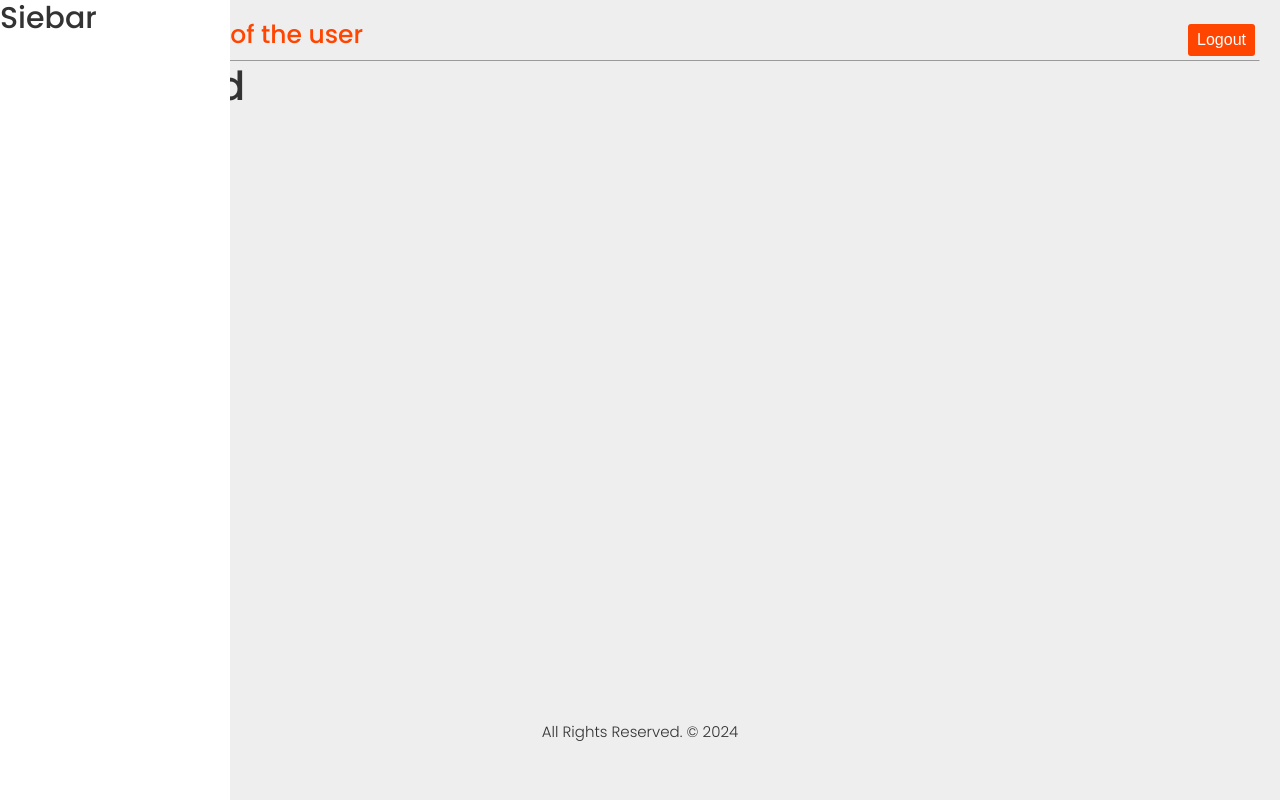
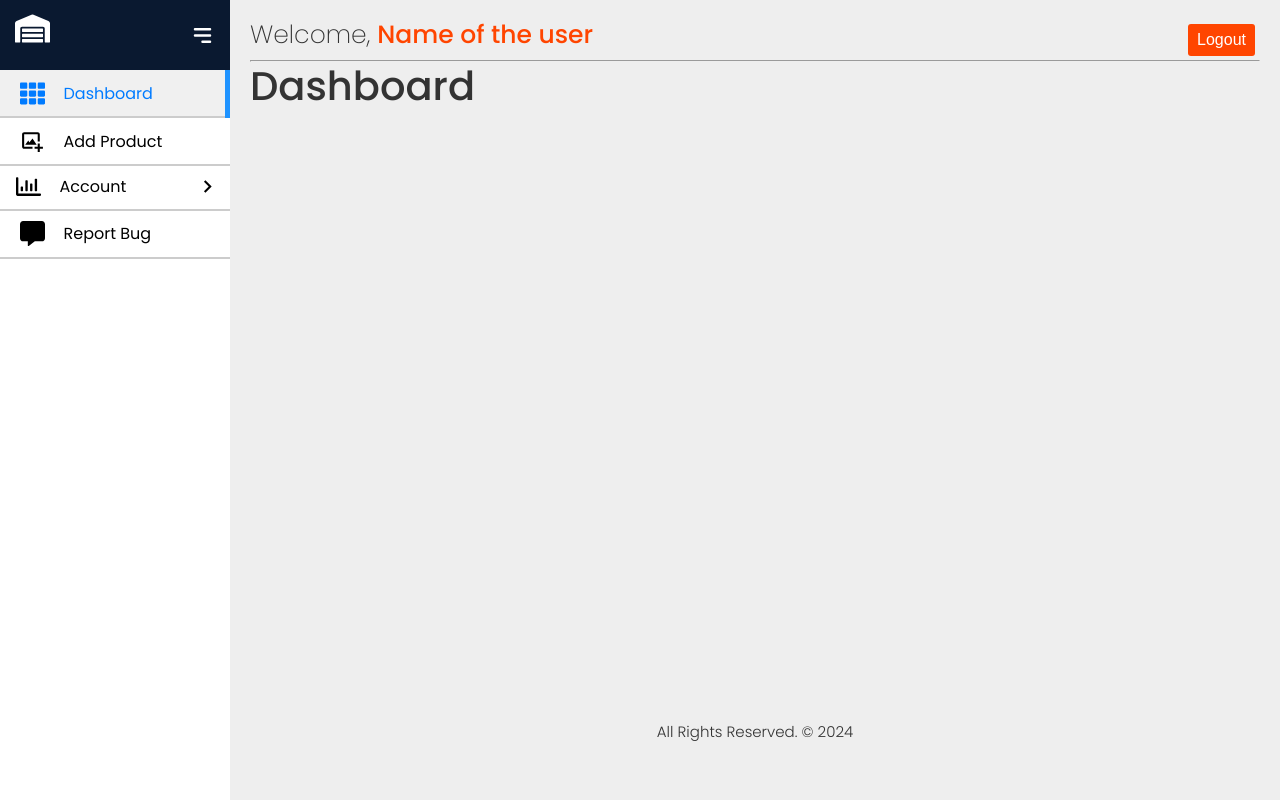
Before and after one commit to btasevski123/warehouse-app, a React (Create React App) app in the folder frontend/: page /dashboard in a window 1280 px wide. Built offline with nearby package versions, Linux system fonts and the light colour scheme; the HTML template or start-up script is replaced by a standard one.

Commit message:
fix: complete the sidebar component + update the auth with reducers

```diff
--- a/frontend/package.json
+++ b/frontend/package.json
@@ -11,12 +11,14 @@
     "@testing-library/jest-dom": "^5.17.0",
     "@testing-library/react": "^13.4.0",
     "@testing-library/user-event": "^13.5.0",
+    "axios": "^1.7.2",
     "react": "^18.3.1",
     "react-dom": "^18.3.1",
     "react-icons": "^5.2.1",
     "react-redux": "^9.1.2",
     "react-router-dom": "^6.23.1",
     "react-scripts": "5.0.1",
+    "react-toastify": "^10.0.5",
     "sass": "^1.77.5",
     "web-vitals": "^2.1.4"
   },
--- a/frontend/src/components/sidebar/Sidebar.js
+++ b/frontend/src/components/sidebar/Sidebar.js
@@ -1,15 +1,50 @@
-import React from "react";
+import React, { useState } from "react";
 import "./Sidebar.scss";
+import { HiMenuAlt3 } from "react-icons/hi";
+import { FaWarehouse } from "react-icons/fa";
+import menu from "../../data/sidebar";
+import SidebarItem from "./SidebarItem";
+import { useNavigate } from "react-router-dom";
 
+const Sidebar = ({ children }) => {
+  const [isOpen, setIsOpen] = useState(true);
+  const toggle = () => setIsOpen(!isOpen);
+  const navigate = useNavigate();
 
+  const goHome = () => {
+    navigate("/");
+  };
 
-const Sidebar = ({children}) => {
   return (
     <div className="layout">
-     <div className="sidebar">
-       <h2>Siebar</h2>
+      <div className="sidebar" style={{ width: isOpen ? "230px" : "60px" }}>
+        <div className="top_section">
+          <div className="logo" style={{ display: isOpen ? "block" : "none" }}>
+            <FaWarehouse
+              size={35}
+              style={{ cursor: "pointer" }}
+              onClick={goHome}
+            />
+          </div>
+
+          <div
+            className="bars"
+            style={{ marginLeft: isOpen ? "100px" : "0px" }}
+          >
+            <HiMenuAlt3 onClick={toggle} />
+          </div>
+        </div>
+        {menu.map((item, index) => {
+          return <SidebarItem key={index} item={item} isOpen={isOpen} />;
+        })}
       </div>
-      <main>
+
+      <main
+        style={{
+          paddingLeft: isOpen ? "230px" : "60px",
+          transition: "all .5s",
+        }}
+      >
         {children}
       </main>
     </div>
--- a/frontend/src/components/sidebar/Sidebar.scss
+++ b/frontend/src/components/sidebar/Sidebar.scss
@@ -22,8 +22,8 @@ main {
 .top_section {
   display: flex;
   align-items: center;
+  justify-content: space-between;
   padding: 10px 15px;
-  // border-bottom: 2px solid #ccc;
   transition: all 0.5s;
   background-color: var(--dark-blue);
   height: 70px;
--- /dev/null
+++ b/frontend/src/components/sidebar/SidebarItem.js
@@ -0,0 +1,65 @@
+import React, { useState } from "react";
+import { MdKeyboardArrowRight } from "react-icons/md";
+import { NavLink } from "react-router-dom";
+
+const activeLink = ({ isActive }) => (isActive ? "active" : "link");
+const activeSublink = ({ isActive }) => (isActive ? "active" : "link");
+
+const SidebarItem = ({ item, isOpen }) => {
+  const [expandMenu, setExpandMenu] = useState(false);
+
+  if (item.childrens) {
+    return (
+      <div
+        className={
+          expandMenu ? "sidebar-item s-parent open" : "sidebar-item s-parent"
+        }
+      >
+        <div className="sidebar-title">
+          <span>
+            {item.icon && <div className="icon">{item.icon}</div>}
+            {isOpen && <div>{item.title}</div>}
+          </span>
+          <MdKeyboardArrowRight
+            size={25}
+            className="arrow-icon"
+            onClick={() => setExpandMenu(!expandMenu)}
+          />
+        </div>
+        <div className="sidebar-content">
+          {item.childrens.map((child, index) => {
+            return (
+              <div key={index} className="s-child">
+                <NavLink to={child.path} className={activeSublink}>
+                  <div className="sidebar-item">
+                    <div className="sidebar-title">
+                      <span>
+                        {child.icon && <div className="icon">{child.icon}</div>}
+                        {isOpen && <div>{child.title}</div>}
+                      </span>
+                    </div>
+                  </div>
+                </NavLink>
+              </div>
+            );
+          })}
+        </div>
+      </div>
+    );
+  } else {
+    return (
+      <NavLink to={item.path} className={activeLink}>
+        <div className="sidebar-item s-parent">
+          <div className="sidebar-title">
+            <span>
+              {item.icon && <div className="icon">{item.icon}</div>}
+              {isOpen && <div>{item.title}</div>}
+            </span>
+          </div>
+        </div>
+      </NavLink>
+    );
+  }
+};
+
+export default SidebarItem;
--- /dev/null
+++ b/frontend/src/data/sidebar.js
@@ -0,0 +1,36 @@
+import { FaTh, FaRegChartBar, FaCommentAlt } from "react-icons/fa";
+import { BiImageAdd } from "react-icons/bi";
+
+const menu = [
+  {
+    title: "Dashboard",
+    icon: <FaTh />,
+    path: "/dashboard",
+  },
+  {
+    title: "Add Product",
+    icon: <BiImageAdd />,
+    path: "/add-product",
+  },
+  {
+    title: "Account",
+    icon: <FaRegChartBar />,
+    childrens: [
+      {
+        title: "Profile",
+        path: "/profile",
+      },
+      {
+        title: "Edit Profile",
+        path: "/edit-profile",
+      },
+    ],
+  },
+  {
+    title: "Report Bug",
+    icon: <FaCommentAlt />,
+    path: "/contact-us",
+  },
+];
+
+export default menu;
--- a/frontend/src/redux/features/auth/authSlice.js
+++ b/frontend/src/redux/features/auth/authSlice.js
@@ -1,15 +1,45 @@
 import { createSlice } from "@reduxjs/toolkit";
 
+const name = JSON.parse(localStorage.getItem("name"));
+
 const initialState = {
-    isLoggedIn: false
+  isLoggedIn: false,
+  name: name ? name : "",
+  user: {
+    name: "",
+    email: "",
+    phone: "",
+    bio: "",
+    photo: "",
+  },
 };
 
 const authSlice = createSlice({
-    name: "auth",
-    initialState,
-    reducers: {}
+  name: "auth",
+  initialState,
+  reducers: {
+    SET_LOGIN(state, action) {
+      state.isLoggedIn = action.payload;
+    },
+    SET_NAME(state, action) {
+      localStorage.setItem("name", JSON.stringify(action.payload));
+      state.name = action.payload;
+    },
+    SET_USER(state, action) {
+      const profile = action.payload;
+      state.user.name = profile.name;
+      state.user.email = profile.email;
+      state.user.phone = profile.phone;
+      state.user.bio = profile.bio;
+      state.user.photo = profile.photo;
+    },
+  },
 });
 
-export const {} = authSlice.actions;
+export const { SET_LOGIN, SET_NAME, SET_USER } = authSlice.actions;
+
+export const selectIsLoggedIn = (state) => state.auth.isLoggedIn;
+export const selectName = (state) => state.auth.name;
+export const selectUser = (state) => state.auth.user;
 
 export default authSlice.reducer;
```
Also changed, not shown: 1 other file (tests, documents, lock files or other folders).
